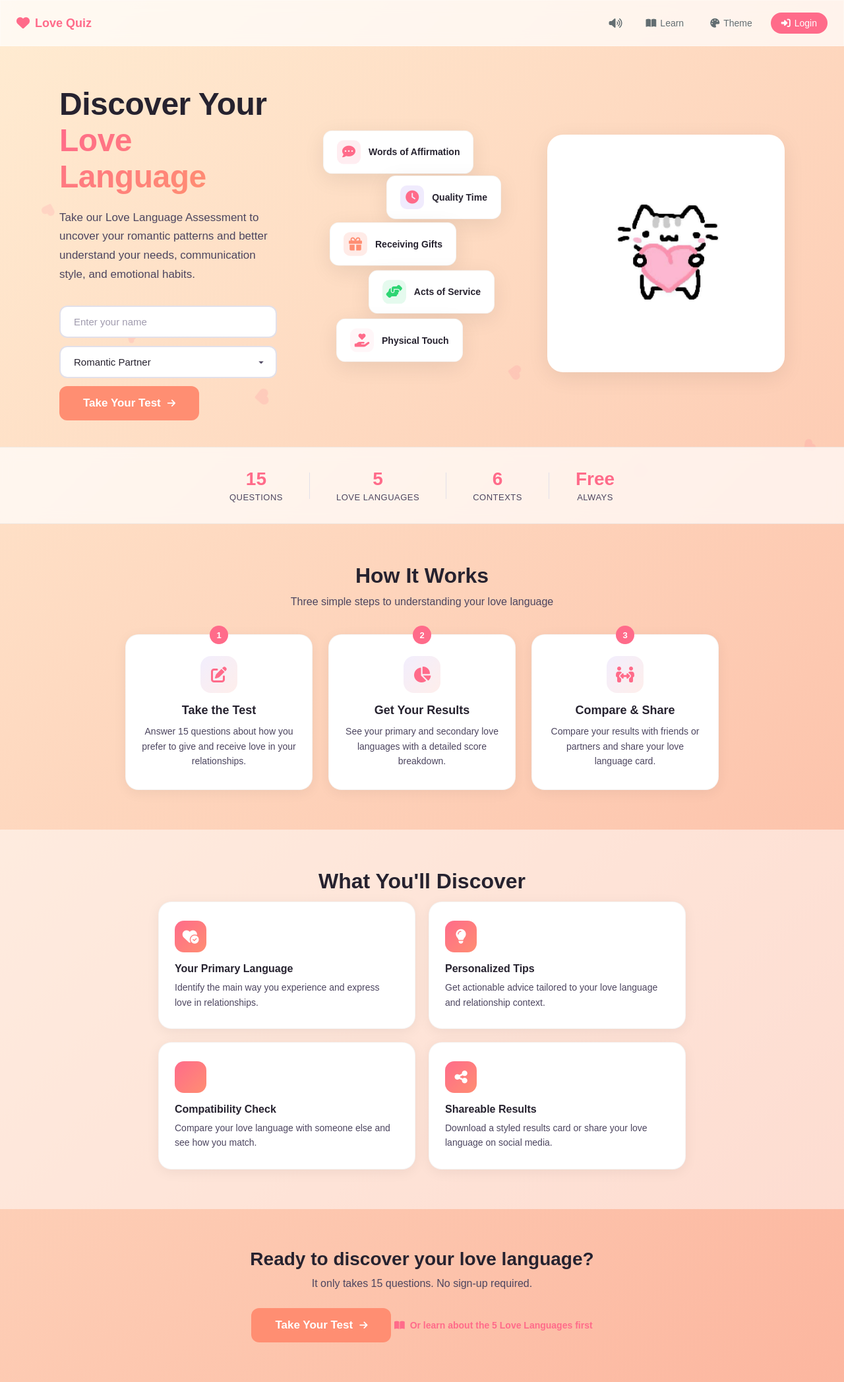
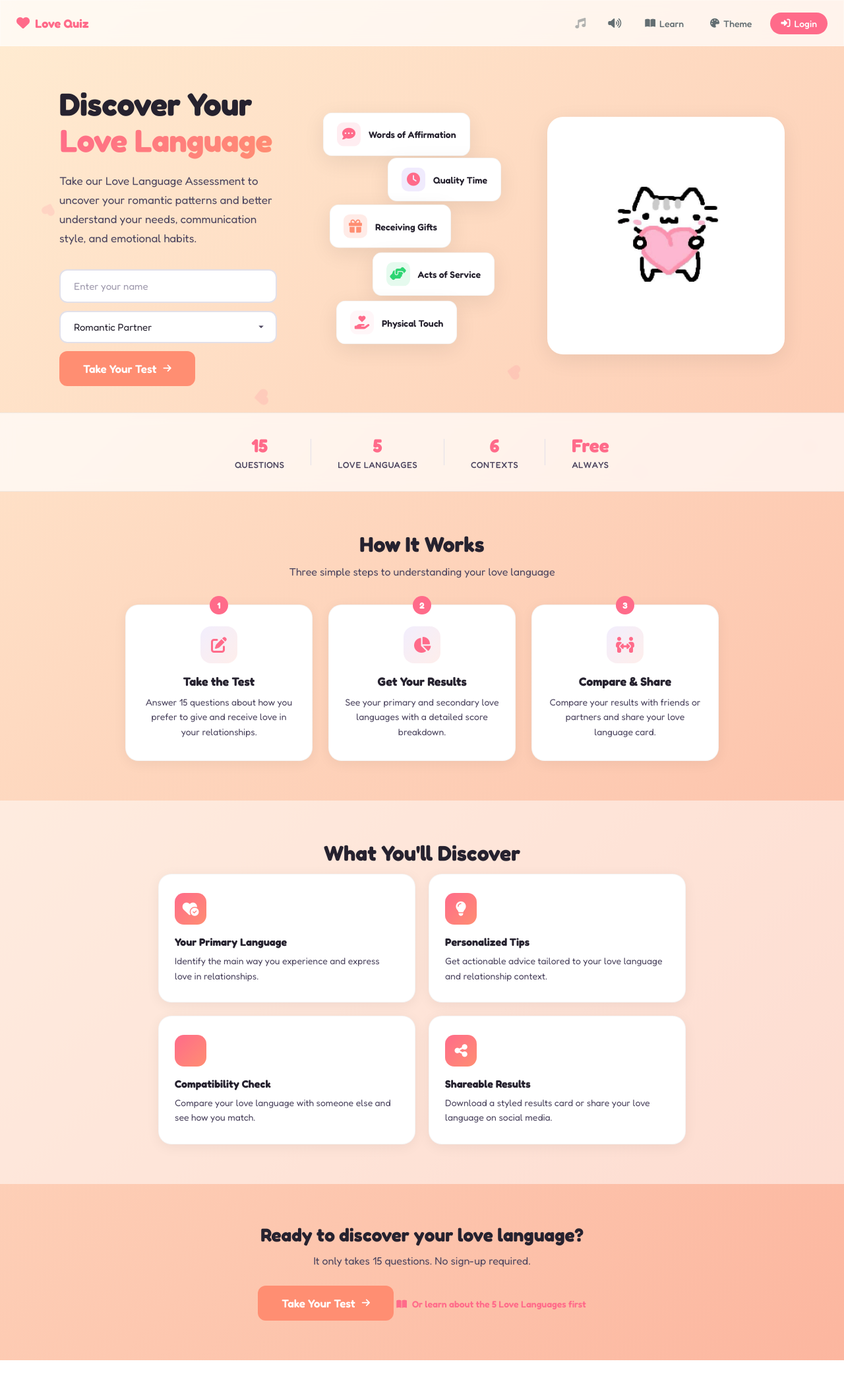
Before and after one commit to SDulguun/love_language_quiz, a Flask app: page / in a window 1280 px wide. Shown: the whole page at 66% size. After the commit the page ends 2061 px from the top, so only its background shows below. Run offline with Flask 3, Linux system fonts and the light colour scheme; some libraries are stand-ins or nearby versions.

Commit message:
Add background music and fix sound effects
- Added looping background music with toggle button
- Fixed click and celebration sound effects (replaced placeholders)
- Music plays at 30% volume, saves preference to localStorage
- Added music icon in nav bar to control playback

```diff
--- a/templates/base.html
+++ b/templates/base.html
@@ -6,7 +6,7 @@
     <title>Love Language Quiz</title>
     <link rel="preconnect" href="https://fonts.googleapis.com">
     <link rel="preconnect" href="https://fonts.gstatic.com" crossorigin>
-    <link href="https://fonts.googleapis.com/css2?family=Quicksand:wght@400;500;600;700&display=swap" rel="stylesheet">
+    <link href="https://fonts.googleapis.com/css2?family=Fredoka:wght@400;500;600;700&display=swap" rel="stylesheet">
     <link rel="stylesheet" href="https://cdnjs.cloudflare.com/ajax/libs/font-awesome/6.4.0/css/all.min.css">
     <link rel="stylesheet" href="{{ url_for('static', filename='style.css') }}">
     <!-- Chart.js for score visualization -->
@@ -44,6 +44,10 @@
     <audio id="celebrationSound" preload="auto">
         <source src="{{ url_for('static', filename='audio/celebration.mp3') }}" type="audio/mpeg">
     </audio>
+    <!-- Background music -->
+    <audio id="bgMusic" loop preload="auto">
+        <source src="{{ url_for('static', filename='audio/background.mp3') }}" type="audio/mpeg">
+    </audio>
 
     <nav class="main-nav glass-effect">
         <a href="{{ url_for('home') }}" class="nav-logo">
@@ -51,6 +55,10 @@
             Love Quiz
         </a>
         <div class="nav-links">
+            <!-- Music Toggle Button -->
+            <button class="sound-toggle-btn" onclick="toggleMusic()" title="Toggle background music">
+                <i class="fa-solid fa-music" id="musicIcon"></i>
+            </button>
             <!-- Sound Toggle Button -->
             <button class="sound-toggle-btn" onclick="toggleSound()" title="Toggle sound effects">
                 <i class="fa-solid fa-volume-high" id="soundIcon"></i>
@@ -138,6 +146,50 @@
 
         // Initialize sound icon on page load
         document.addEventListener('DOMContentLoaded', updateSoundIcon);
+
+        // Background music management
+        let musicEnabled = localStorage.getItem('musicEnabled') === 'true';
+        const bgMusic = document.getElementById('bgMusic');
+
+        function updateMusicIcon() {
+            const icon = document.getElementById('musicIcon');
+            if (icon) {
+                icon.className = musicEnabled ? 'fa-solid fa-music' : 'fa-solid fa-music music-off';
+                icon.style.opacity = musicEnabled ? '1' : '0.5';
+            }
+        }
+
+        function toggleMusic() {
+            musicEnabled = !musicEnabled;
+            localStorage.setItem('musicEnabled', musicEnabled);
+            updateMusicIcon();
+            if (musicEnabled) {
+                bgMusic.volume = 0.3;
+                bgMusic.play().catch(() => {});
+            } else {
+                bgMusic.pause();
+            }
+        }
+
+        // Initialize music on page load
+        document.addEventListener('DOMContentLoaded', function() {
+            updateMusicIcon();
+            if (bgMusic) {
+                bgMusic.volume = 0.3;
+            }
+            // Auto-play music if enabled (requires user interaction first)
+            if (musicEnabled && bgMusic) {
+                bgMusic.play().catch(() => {});
+            }
+        });
+
+        // Start music on first user interaction if enabled
+        document.addEventListener('click', function initMusic() {
+            if (musicEnabled && bgMusic && bgMusic.paused) {
+                bgMusic.volume = 0.3;
+                bgMusic.play().catch(() => {});
+            }
+        }, { once: true });
     </script>
 </body>
 </html>
```
Also changed, not shown: 3 other files.
